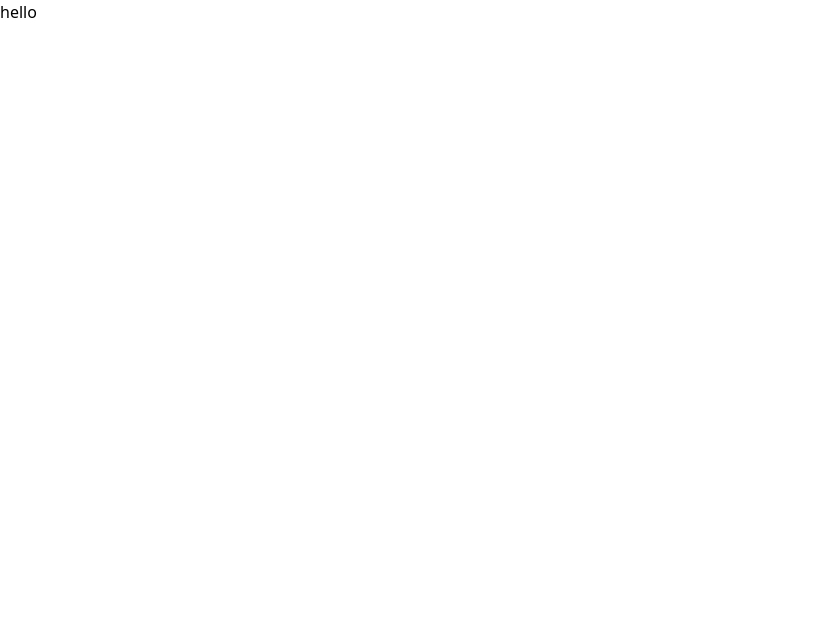
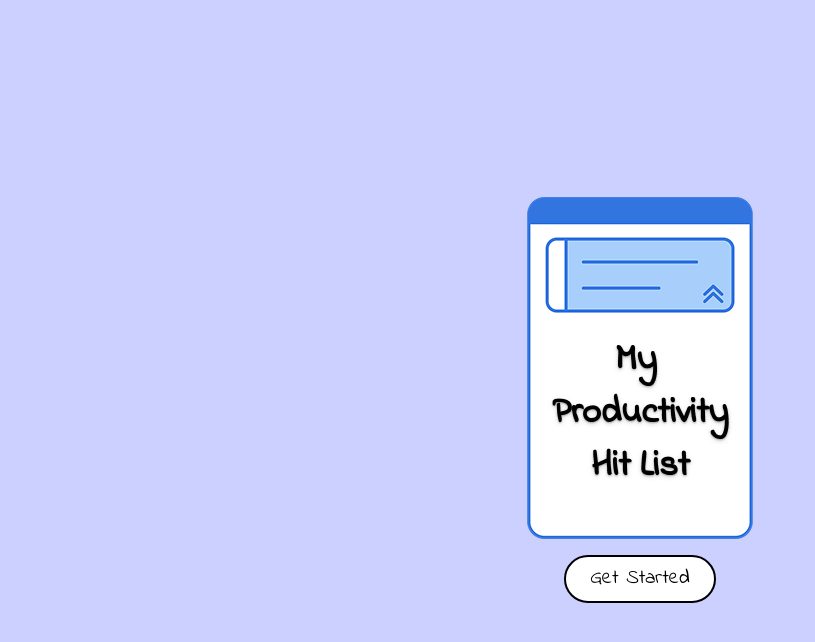
Before and after one commit to rlpv/my-productivity-hit-list---frontend, a React app: page /landing in a window 1280 px wide. Shown: the top 642 px of the page, without its empty margins (0-815 px from the left). Built offline with nearby package versions, Linux system fonts and the light colour scheme; the HTML template or start-up script is replaced by a standard one.

Commit message:
chore : added color in landing page

```diff
--- a/pages/Landingpage.tsx
+++ b/pages/Landingpage.tsx
@@ -1,3 +1,8 @@
 export default function Landingpage() {
-  return <div>hello</div>;
+  return (
+    <div className="min-h-screen bg-[#ccd0ff] flex flex-col items-center justify-center">
+      <img src="src/assets/logomain.png" alt="Logo" className="mb-4" />
+      <button className="bg-white text-black px-6 py-2 rounded-full indie-flower text-xl border-2 border-black">Get Started</button>
+    </div>
+  );
 }
--- a/src/index.css
+++ b/src/index.css
@@ -1,5 +1,9 @@
+@import url('https://fonts.googleapis.com/css2?family=Indie+Flower&display=swap');
 @import "tailwindcss";
 @theme {
   --color-primary: #ffffff;
   --color-secondary: #ccd0ff;
 }
+.indie-flower {
+  font-family: 'Indie Flower', cursive;
+}
```
